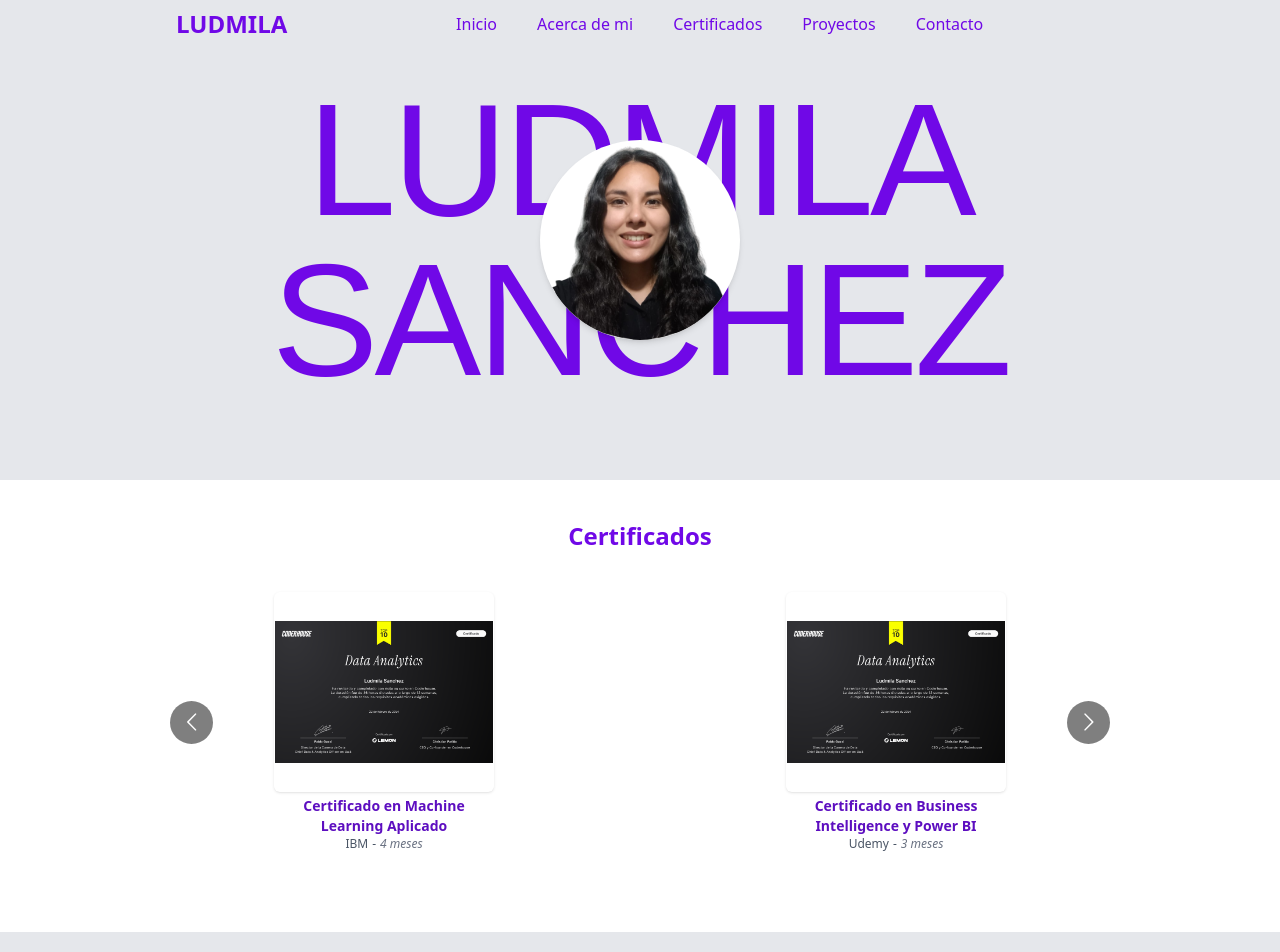
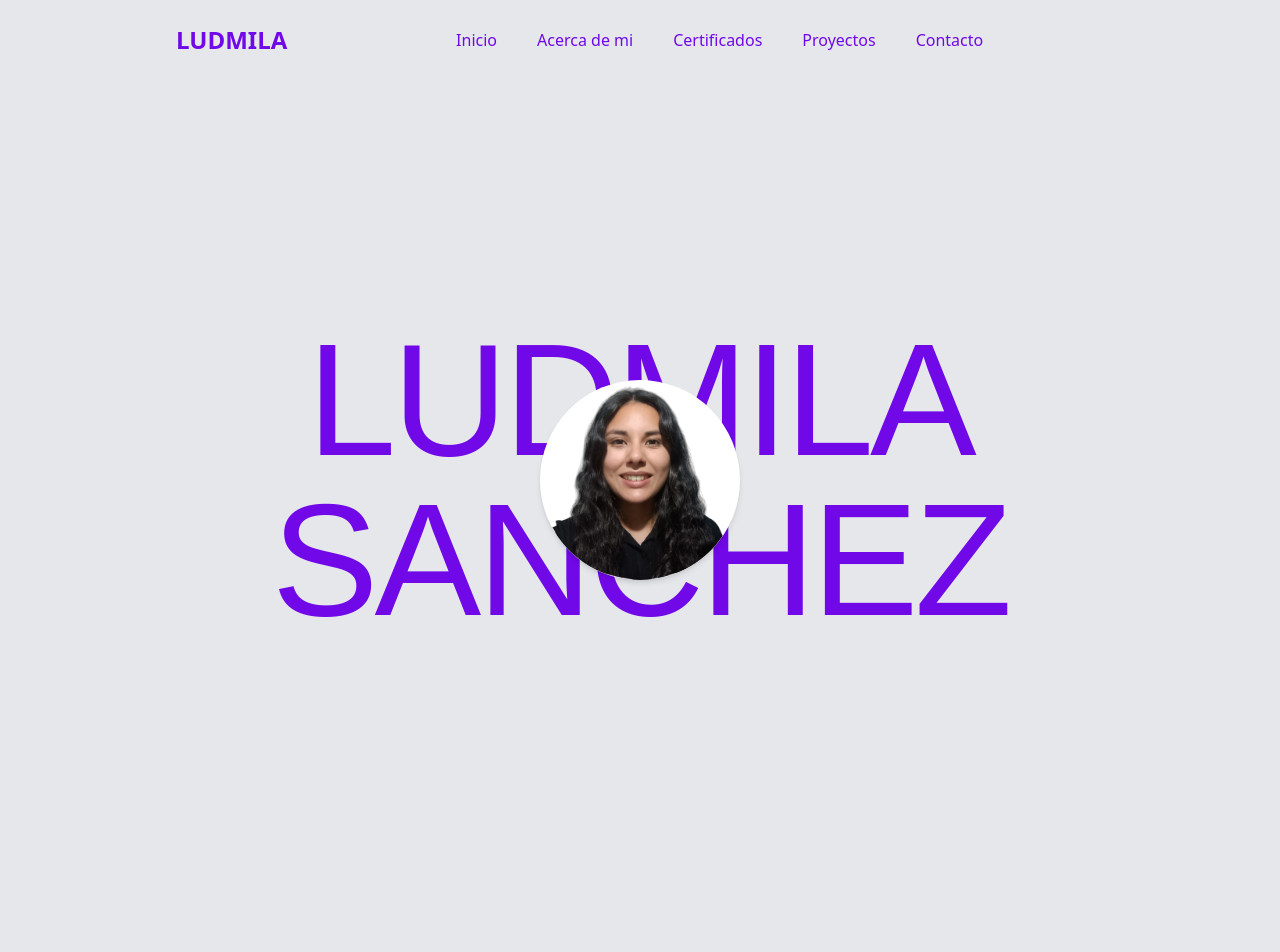
Before and after one commit to AlejandroPerren/Portafolio-Ludmila-Sanchez, a Next.js app: page / in a window 1280 px wide. Shown: the top 952 px of the page. Built offline with nearby package versions, Linux system fonts and the light colour scheme; a web font is replaced by a local one.

Commit message:
changes colors

```diff
--- a/componentes/Home/Certifications/Certifications.tsx
+++ b/componentes/Home/Certifications/Certifications.tsx
@@ -3,8 +3,8 @@ import CertificationsSlider from "./CertificationsSlider";
 
 const Certifications = () => {
   return (
-    <section className="pt-10 pb-16 bg-white">
-      <div className="w-full max-w-6xl mx-auto px-4">
+    <section className="pt-10 pb-16 ">
+      <div className="w-full max-w-6xl mx-auto px-4 py-20 bg-white">
         <h1 className="text-2xl font-bold text-violet-700 mb-6 text-center">
           Certificados
         </h1>
--- a/componentes/Home/Hero/Hero.tsx
+++ b/componentes/Home/Hero/Hero.tsx
@@ -4,7 +4,7 @@ import Picture from './Picture'
 
 const Hero = () => {
   return (
-    <div className='relative flex flex-col justify-center items-center  py-20 px-4'>
+    <div className='relative flex flex-col justify-center items-center  py-[40vh] px-4'>
       <Picture />
       <Name />
     </div>
--- a/componentes/Home/Navbar/Nav.tsx
+++ b/componentes/Home/Navbar/Nav.tsx
@@ -27,7 +27,7 @@ const Nav = ({ openNav }: NavProps) => {
     <div
       className={`${
         navBg ? "shadow-md bg-blue-950" : "fixed"
-      } transition-all duration-200 h-[6vh] z-[1000] fixed w-full`}
+      } transition-all duration-200 h-[10vh] z-[1000] fixed w-full`}
     >
       <div className="flex items-center h-full justify-between w-[90%] xl:w-[80%] mx-auto">
         {/* LOOGO */}
--- a/data/index.ts
+++ b/data/index.ts
@@ -1,7 +1,7 @@
 export const projectsData = [
     {
       id: 1,
-      image: "/images/project1.png",
+      images: ["/images/project1-1.png", "/images/project1-2.png"],
       title: "Análisis de Ventas para Tienda Minorista",
       objectives: "Identificar tendencias de compra y optimizar el inventario mediante análisis de datos históricos.",
       results: "Reducción del 20% en el exceso de inventario y aumento del 15% en ventas estratégicas.",
@@ -12,7 +12,7 @@ export const projectsData = [
     },
     {
       id: 2,
-      image: "/images/project2.png",
+      images: ["/images/project1-1.png", "/images/project1-2.png"],
       title: "Predicción de Abandono de Clientes (Churn Prediction)",
       objectives: "Predecir clientes propensos a abandonar el servicio usando Machine Learning supervisado.",
       results: "Modelo con 85% de precisión para identificar clientes en riesgo de churn.",
@@ -23,7 +23,7 @@ export const projectsData = [
     },
     {
       id: 3,
-      image: "/images/project3.png",
+      images: ["/images/project1-1.png", "/images/project1-2.png"],
       title: "Dashboard Interactivo de Análisis Financiero",
       objectives: "Construir dashboards dinámicos para visualizar KPIs financieros en tiempo real.",
       results: "Implementación de reportes automatizados que redujeron el tiempo de generación manual en un 70%.",
```
